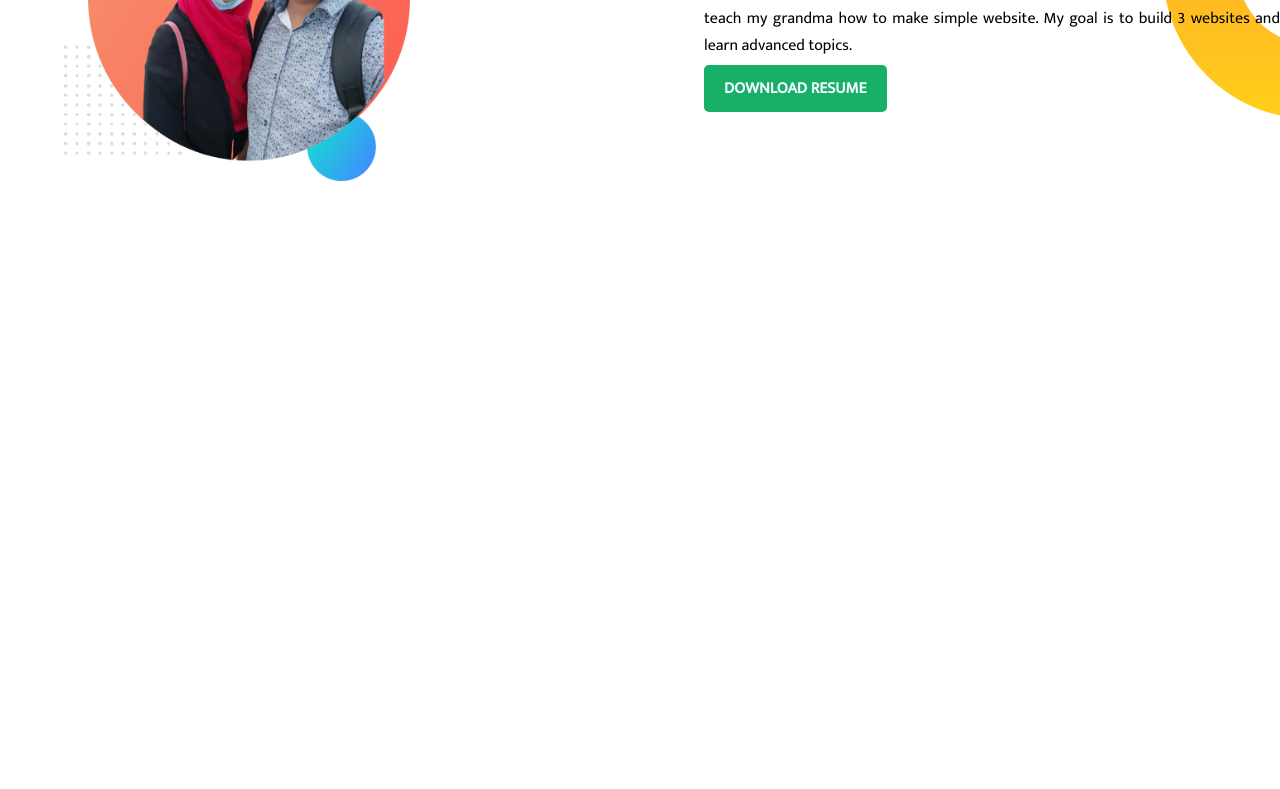
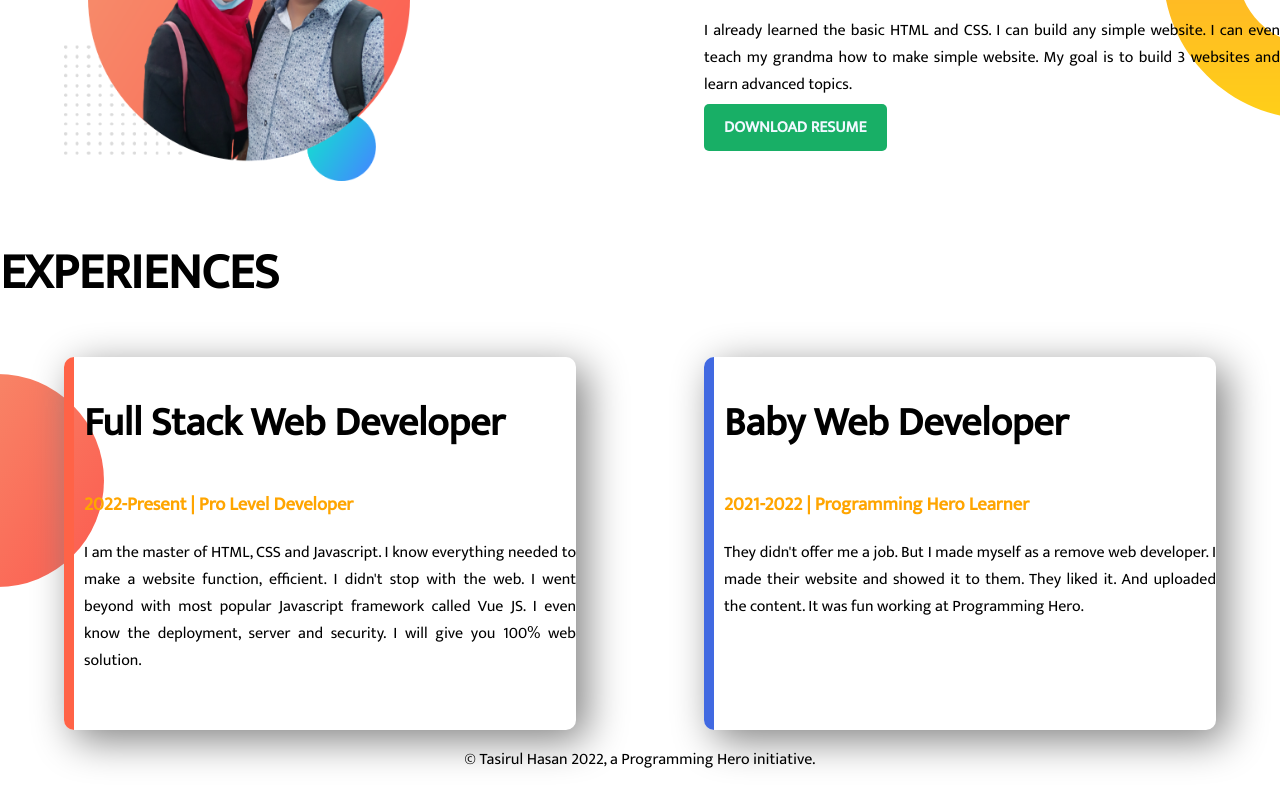
Before and after one commit to tasirul-hasan/developer-portfolio, a plain HTML site: page index.html in a window 1280 px wide. Shown: the part 742-1531 px from the top of the page. Before the commit the page ends 932 px from the top, so only its background shows below. Drawn offline with Linux system fonts and the light colour scheme.

Commit message:
done potfolio

```diff
--- a/index.html
+++ b/index.html
@@ -17,7 +17,7 @@
 </head>
 
 <body>
-    <section class="top-banner">
+    <section class="top-banner flexible-container">
         <div class="half-width">
             <h1>Welcome To</h1>
             <h1><span class="orange-color">S.M Tasirul Hasan</span> World!</h1>
@@ -37,7 +37,7 @@
 
     </section>
 
-    <section class="dream-big">
+    <section class="dream-big flexible-container">
         <div class="half-width">
             <img src="images/TAIISAA).png" alt="">
 
@@ -52,6 +52,38 @@
 
     </section>
 
+    <section class="Experience-area">
+        <h1>EXPERIENCES</h1>
+
+        <div class="flexible-container">
+            <div id="full-stack-developer" class="experience-item">
+                <h2>Full Stack Web Developer</h2>
+                <h3 class="orange-color">2022-Present | Pro Level Developer</h3>
+                <p>I am the master of HTML, CSS and Javascript. I know everything needed to make a website function,
+                    efficient. I didn't stop with the web. I went beyond with most popular Javascript framework called
+                    Vue
+                    JS. I even know the deployment, server and security. I will give you 100% web solution.</p>
+            </div>
+            <div id="baby-web-developer" class="experience-item">
+                <h2>Baby Web Developer</h2>
+                <h3 class="orange-color">2021-2022 | Programming Hero Learner</h3>
+                <p>They didn't offer me a job. But I made myself as a remove web developer. I made their website and
+                    showed
+                    it to them. They liked it. And uploaded the content. It was fun working at Programming Hero.</p>
+
+            </div>
+        </div>
+
+
+
+
+
+    </section>
+
 </body>
 
+<footer>
+    <p> © Tasirul Hasan 2022, a Programming Hero initiative.</p>
+</footer>
+
 </html>
--- a/style.css
+++ b/style.css
@@ -7,12 +7,16 @@ h1 {
     font-size: 50px;
 }
 
+h2 {
+    font-size: 40px;
+}
+
 .orange-color {
     color: orange;
 
 }
 
-section {
+.flexible-container {
     display: flex;
 
 }
@@ -60,3 +64,33 @@ p {
     background-repeat: no-repeat;
     background-position: right;
 }
+
+.experience-item {
+    box-shadow: 10px 10px 40px gray;
+    width: 40%;
+    padding-left: 10px;
+    margin-left: 5%;
+    margin-right: 5%;
+    border-radius: 10px;
+    padding-bottom: 40px;
+}
+
+.Experience-area {
+    background-image: url(images/exp-bg.png);
+    background-repeat: no-repeat;
+    background-position: left;
+}
+
+#full-stack-developer {
+
+    border-left: 10px solid tomato;
+}
+
+#baby-web-developer {
+    border-left: 10px solid royalblue;
+}
+
+footer p {
+
+    text-align: center;
+}
```
